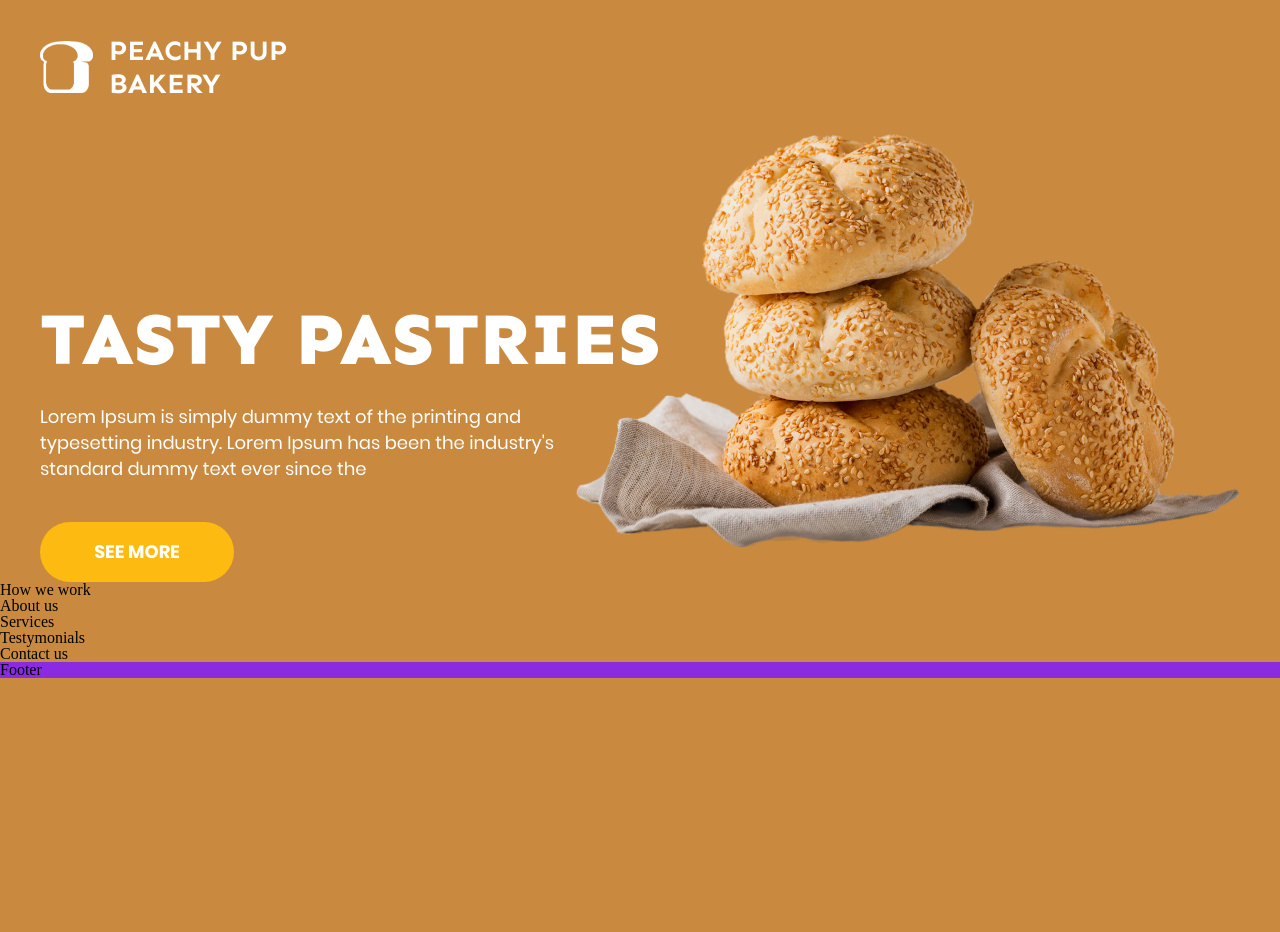
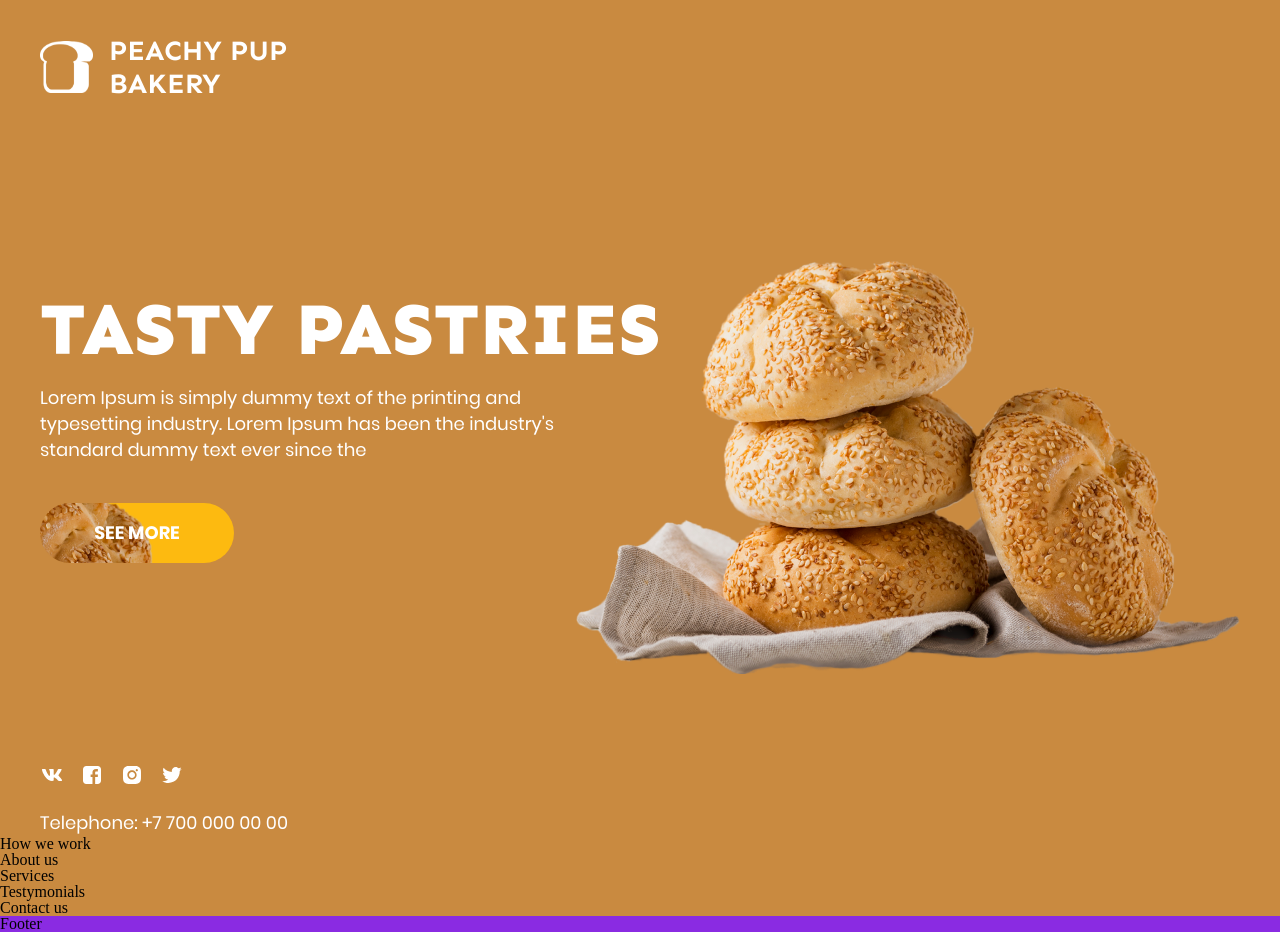
Before and after one commit to Sosa-chamberlain/Bakery, a website built with Parcel: page src/index.html in a window 1280 px wide. Before the commit the page ends 800 px from the top, so only its background shows below. Built offline with nearby package versions, Linux system fonts and the light colour scheme; a web font is replaced by a local one.

Commit message:
проведен рефакторинг css файлов ( + добавлены модификаторы)

```diff
--- a/src/index.html
+++ b/src/index.html
@@ -13,6 +13,8 @@
     <link rel="stylesheet" href="./styles/global.scss" />
     <link rel="stylesheet" href="./styles/header.scss" />
     <link rel="stylesheet" href="./styles/main.scss" />
+    <link rel="stylesheet" href="./styles/typography.scss" />
+    <link rel="stylesheet" href="./styles/button.scss" />
     <link rel="stylesheet" href="./styles/footer.scss" />
 </head>
 
@@ -27,11 +29,28 @@
     <main>
 
         <section class="tasty-pastries grid">
-        <h1 class="tasty-pastries__title">Tasty pastries</h1>
-        <p class="tasty-pastries__discription">Lorem Ipsum is simply dummy text of the printing and<br>
+            <h1 class="tasty-pastries__title title-sen title-sen--small">Tasty pastries</h1>
+            <p class="tasty-pastries__discription discription-pop">Lorem Ipsum is simply dummy text of the printing and<br>
                 typesetting industry. Lorem Ipsum has been the industry's<br>
                 standard dummy text ever since the</p>
-        <button class="tasty-pastries__button">SEE MORE</button>
+            <button class="tasty-pastries button">SEE MORE</button>
+            <div class="contacts">
+                <ul class="contacts__socials socials">
+                    <li class="socials__item">
+                        <img src="./img/vk-logo.svg" alt="vk-logo">
+                    </li>
+                    <li class="socials__item">
+                        <img src="./img/facebook-logo.svg" alt="facebook-logo">
+                    </li>
+                    <li class="socials__item">
+                        <img src="./img/instagram-logo.svg" alt="instagram-logo">
+                    </li>
+                    <li class="socials__item">
+                        <img src="./img/twitter-logo.svg" alt="twitter-logo">
+                    </li>
+                </ul>
+                <p class="contacts__socials discription-pop">Telephone:  +7 700 000 00 00</p>
+            </div>
         </section>
 
         <section>How we work</section>
--- /dev/null
+++ b/src/styles/button.scss
@@ -0,0 +1,15 @@
+.button {
+    width: 194px;
+    height: 60px;
+    flex-shrink: 0;
+    border-radius: 30px;
+    border-style: none;
+    color: #FFF;
+    text-align: center;
+    font-family: Poppins-bold;
+    font-size: 18px;
+    font-style: normal;
+    font-weight: 900;
+    line-height: 24px;
+    background: #FDBA10;
+}
--- a/src/styles/header.scss
+++ b/src/styles/header.scss
@@ -7,7 +7,6 @@
   &__container {
     display: flex;
     align-items: center;
-
     gap: 16px;
   }
 
--- a/src/styles/main.scss
+++ b/src/styles/main.scss
@@ -1,42 +1,29 @@
 .tasty-pastries {
 
     background-image: url(../img/Beans_img.png);
-    background-position: center right;
+    background-position: right;
     background-repeat: no-repeat;
-
-
 
     &__title {
         padding-top: 194px;
-        color: #FFF;
-        font-family: Sen-extrabold;
-        font-size: 74px;
-        line-height: normal;
-        text-transform: uppercase;
     }
 
     &__discription {
         padding-top: 20px;
         padding-bottom: 40px;
-        color: #FFF;
-        font-family: Poppins-regular-fat;
-        font-size: 18px;
-        line-height: 26px;
-    }
-
-    &__button {
-        width: 194px;
-        height: 60px;
-        flex-shrink: 0;
-        border-radius: 30px;
-        border-style: none;
-        color: #FFF;
-        text-align: center;
-        font-family: Poppins-bold;
-        font-size: 18px;
-        font-style: normal;
-        font-weight: 900;
-        line-height: 24px;
-        background: #FDBA10;
     }
 }
+
+.contacts {
+    padding-top: 200px;
+    display: flex;
+    flex-direction: column;
+    gap: 20px;
+
+
+    &__socials {
+        display: flex;
+        flex-direction: row;
+        gap: 16px;
+    }
+}
--- /dev/null
+++ b/src/styles/typography.scss
@@ -0,0 +1,46 @@
+.title-sen {
+    color: #FFF;
+    font-family: Sen-extrabold;
+    font-size: 144px;
+    font-style: normal;
+    font-weight: 800;
+    line-height: 96%;
+    text-transform: uppercase;
+
+    &--small {
+        font-size: 74px;
+    }
+
+    &--inverse {
+        color: #C98A40;
+    }
+}
+
+.title-pop {
+    color: #FFF;
+    font-family: Poppins-bold;
+    font-size: 16px;
+    font-style: normal;
+    font-weight: 900;
+    line-height: 24px;
+}
+
+.discription-pop {
+    color: #FFF;
+    font-family: Poppins-regular-fat;
+    font-size: 18px;
+    font-style: normal;
+    font-weight: 600;
+    line-height: 26px;
+
+    &--small {
+        font-family: Poppins-regular;
+        font-size: 14px;
+        font-weight: 400;
+        line-height: 20px;
+    }
+
+    &--inverse {
+        color: #C98A40;
+    }
+}
```
Also changed, not shown: src/img/facebook-logo.svg (added), src/img/instagram-logo.svg (added), src/img/twitter-logo.svg (added), src/img/vk-logo.svg (added). Lines whose indentation alone changed are shown as unchanged.
